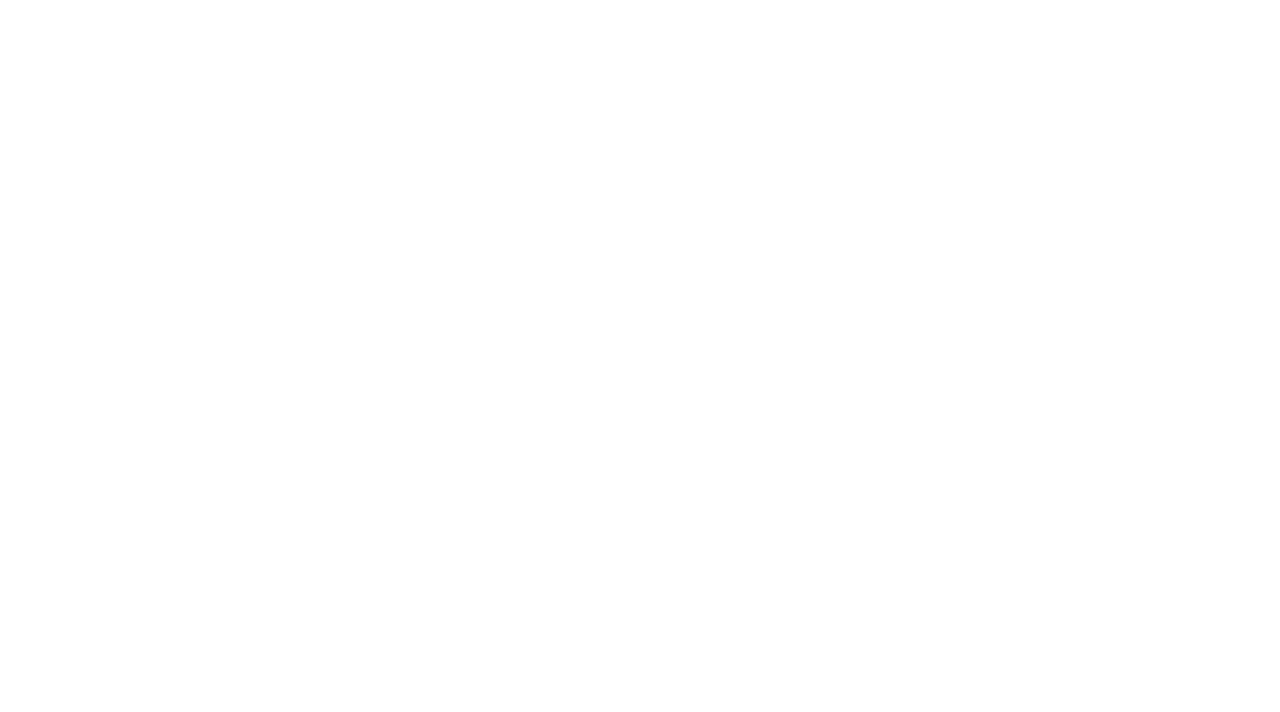
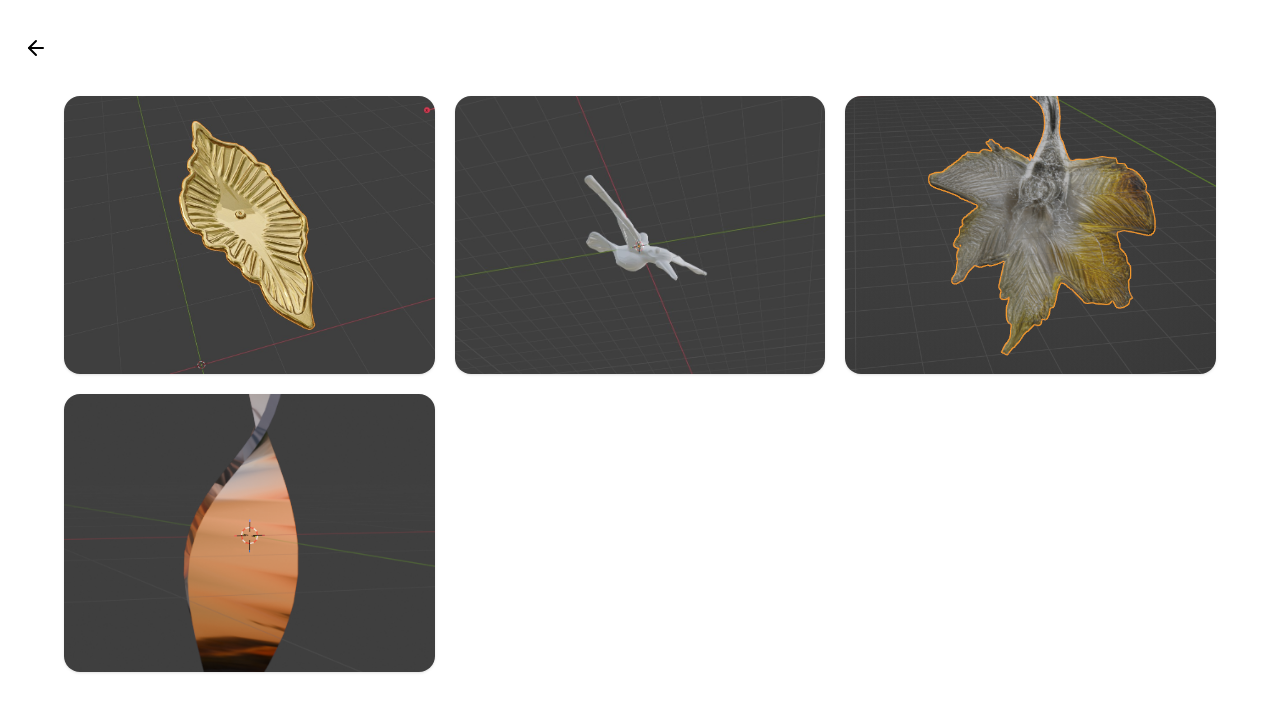
Before and after one commit to ilawatbp/configurator-V2, a React (Vite) app: page /configurator-V2/penselect in a window 1280 px wide. Before the commit this address had no page. Shown: the top 712 px of the page. Built offline with nearby package versions, Linux system fonts and the light colour scheme.

Commit message:
fixing base

```diff
--- a/src/assets/data.js
+++ b/src/assets/data.js
@@ -9,7 +9,7 @@ const modelList = [
     },
 
     images: [
-      "/pendant/GL012A/GL012A.jpg",
+      "pendant/GL012A/GL012A.jpg",
       "/pendant/GL012A/GL012A-2.jpg",
     ],
 
--- a/src/components/Cards.jsx
+++ b/src/components/Cards.jsx
@@ -1,5 +1,8 @@
 
 export default function Cards({item, selectHandle}) {
+
+    const base = import.meta.env.BASE_URL;
+    const imageUrl = `${base}${item.images[0].replace(/^\/+/, "")}`;
 
   return (
     <div className="group rounded-2xl w-full overflow-hidden aspect-[4/3] shadow relative">
@@ -7,7 +10,7 @@ export default function Cards({item, selectHandle}) {
         {name}
       </div>
       <img
-        src={item.images[0]}
+        src={imageUrl}
         alt={item.name}
         className="object-cover w-full h-full z-0 relative"
       />
--- a/src/components/ConfiguratorScene.jsx
+++ b/src/components/ConfiguratorScene.jsx
@@ -601,12 +601,16 @@ cameraRef.current =
       return;
     }
 
-    const modelPath =
-      selectedModel.models?.[
-        workingModel.color
-      ] ??
-      selectedModel.models
-        ?.default;
+const rawModelPath =
+  selectedModel.models?.[
+    workingModel.color
+  ] ??
+  selectedModel.models
+    ?.default;
+
+const modelPath = rawModelPath
+  ? `${import.meta.env.BASE_URL}${rawModelPath.replace(/^\/+/, "")}`
+  : null;
 
     console.log(
       "Selected ID:",
--- a/src/main.jsx
+++ b/src/main.jsx
@@ -9,7 +9,7 @@ import { ConfiguratorProvider } from "./context/ConfiguratorContext.jsx";
 
 createRoot(document.getElementById("root")).render(
   <StrictMode>
-    <BrowserRouter>
+    <BrowserRouter basename="/configurator-V2">
       <ConfiguratorProvider >
         <App />
       </ConfiguratorProvider >
```
